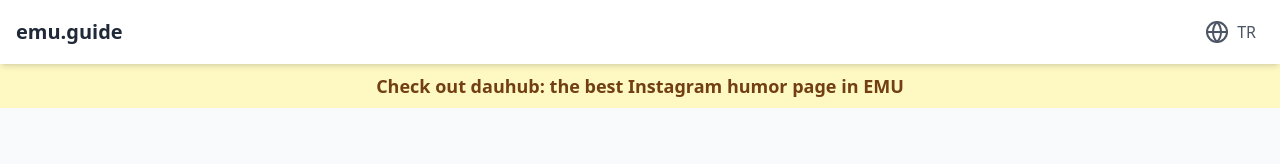
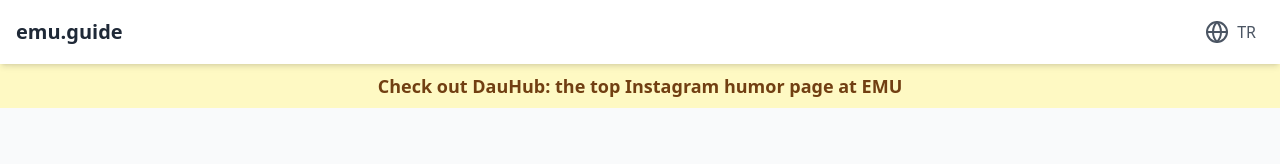
Before and after one commit to atasoya/emu-guide, a Next.js app: page / in a window 1280 px wide. Shown: the top 164 px of the page. Built offline with nearby package versions, Linux system fonts and the light colour scheme.

Commit message:
Add featured section

```diff
--- a/src/app/page.tsx
+++ b/src/app/page.tsx
@@ -74,8 +74,8 @@ export default function Component() {
             className="font-bold text-lg hover:underline"
           >
             {language === 'en'
-              ? 'Check out dauhub: the best Instagram humor page in EMU'
-              : 'dauhub\'ı keşfedin: Daü\'deki en iyi Instagram mizah sayfası'}
+              ? 'Check out DauHub: the top Instagram humor page at EMU'
+              : 'DauHub\'ı keşfedin: Daü\'deki en iyi Instagram mizah sayfası '}
           </a>
         </div>
       </section>
```
